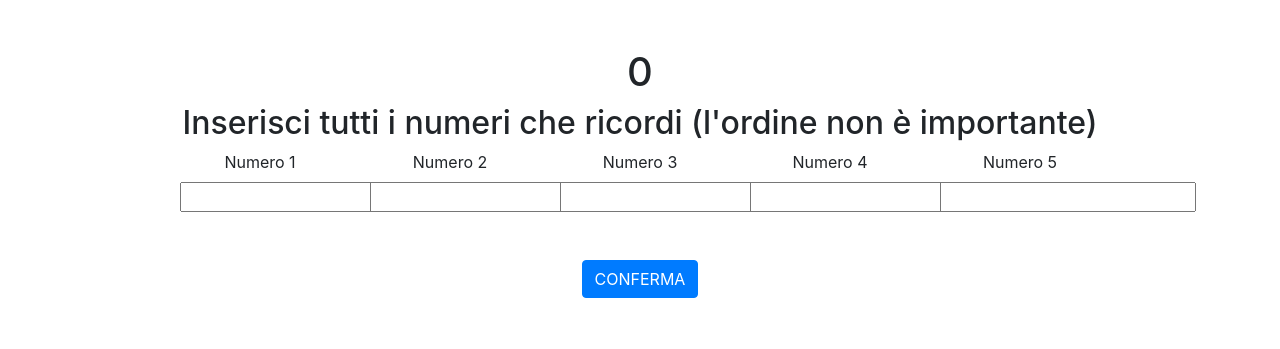
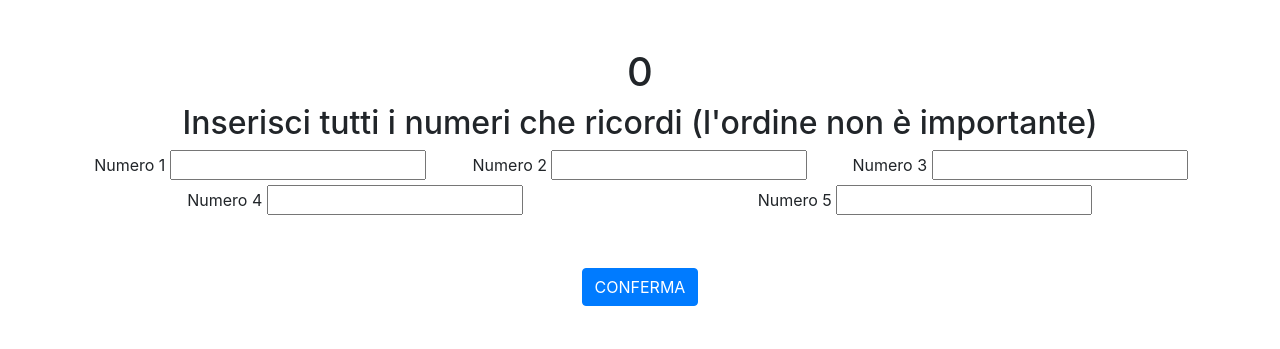
Before and after one commit to EmanueleAnnoscia/js-simon, a plain HTML site: page index.html in a window 1280 px wide. Drawn offline with nearby package versions, Linux system fonts and the light colour scheme.

Commit message:
fix form style

```diff
--- a/index.html
+++ b/index.html
@@ -16,30 +16,30 @@
             <div class="col-12"><h1 id="numeri-random">qui ci sono i numeri randomici</h1></div>
             <div class="col-12"><h2>Inserisci tutti i numeri che ricordi (l'ordine non è importante)</h2></div>
             <div class="col-12 d-none " id="form-section">
-                <form action="" id="numbersequence">
-                    <div class="row text-center justify-content-center mb-5 g-5" >
-                        <div class="col-2">
+                <form action="" id="numbersequence" class="row justify-content-center mb-5 g-8">
+
+                        <div class="col text-center">
                             <label class="label" for="number">Numero 1</label>
                             <input class="right-number" type="number" id="number1">
                         </div>
-                        <div class="col-2">
+                        <div class="col text-center">
                             <label class="label" for="number">Numero 2</label>
                             <input class="right-number" type="number" id="number2">
                         </div>
-                        <div class="col-2">
+                        <div class="col text-center">
                             <label class="label" for="number">Numero 3</label>
                             <input class="right-number" type="number" id="number3">
                         </div>
-                        <div class="col-2">
+                        <div class="col text-center">
                             <label class="label" for="number">Numero 4</label>
                             <input class="right-number" type="number" id="number4">
                         </div>
-                        <div class="col-2">
+                        <div class="col text-center">
                             <label class="label" for="number">Numero 5</label>
                             <input class="right-number" type="number" id="number5">
                         </div>
                         <div class="col-12 mt-5"><button class="btn btn-primary mb-5" type="submit">CONFERMA</button></div>
-                    </div>
+
                 </form>
             </div>
 
```
